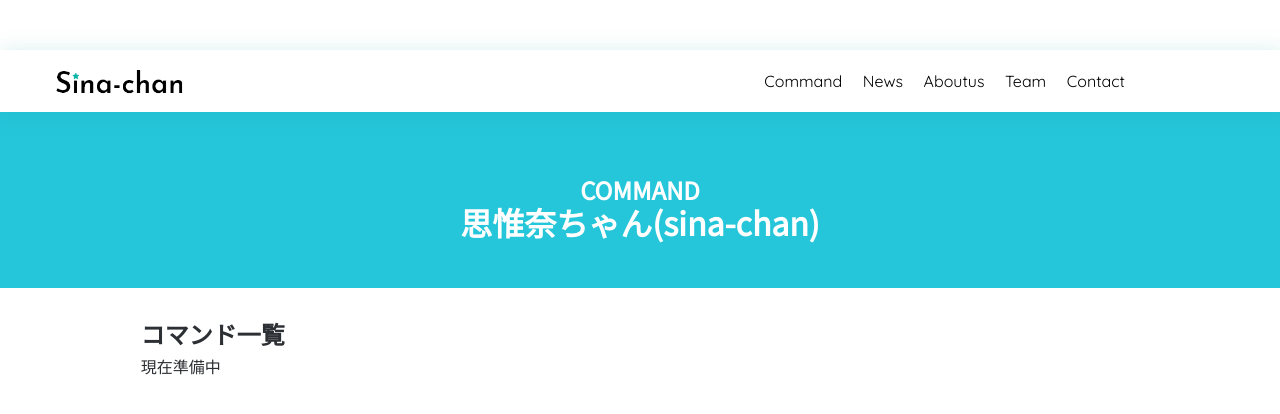
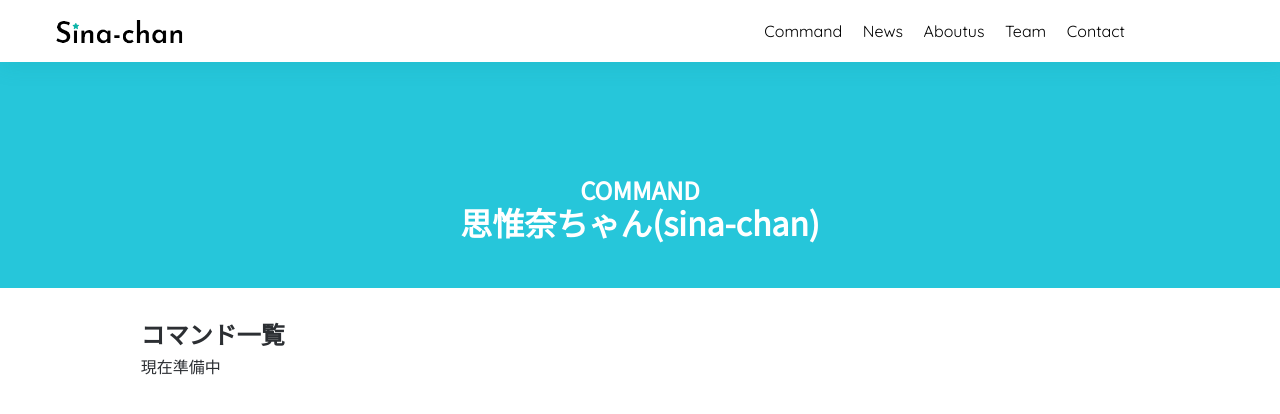
Before and after one commit to SinaKitagami/sinakitagami.github.io, a Jekyll site: the page built from command.md, in a window 1280 px wide and 900 px high. Shown: the top 414 px of the window. Built offline with Jekyll 4.4.1, drawn with Linux system fonts in a browser that asks for light colours; nearby versions of some CDN libraries.

Commit message:
Update main.scss

```diff
--- a/assets/css/main.scss
+++ b/assets/css/main.scss
@@ -1,6 +1,6 @@
 ---
 ---
-$announce-height  : 0px !default;
+$announce-height  : 40px !default;
 /*共通部分*/
     * {
         margin: 0;
@@ -178,6 +178,7 @@ body{
         background-color: #ffffff;
         position: fixed;
         /*top: $announce-height;*/
+        top: 0;
         z-index: 9999;
         box-shadow: 2px 2px 20px 2px #04919125;
     }
```
